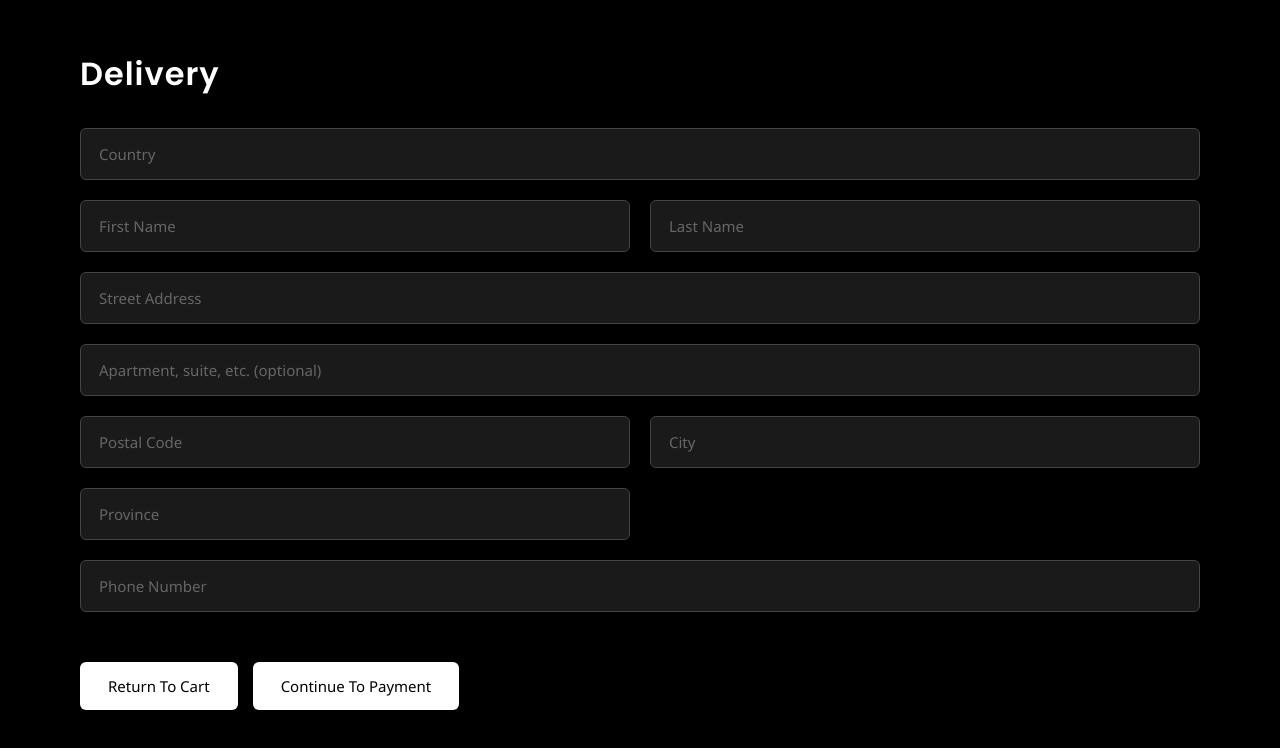
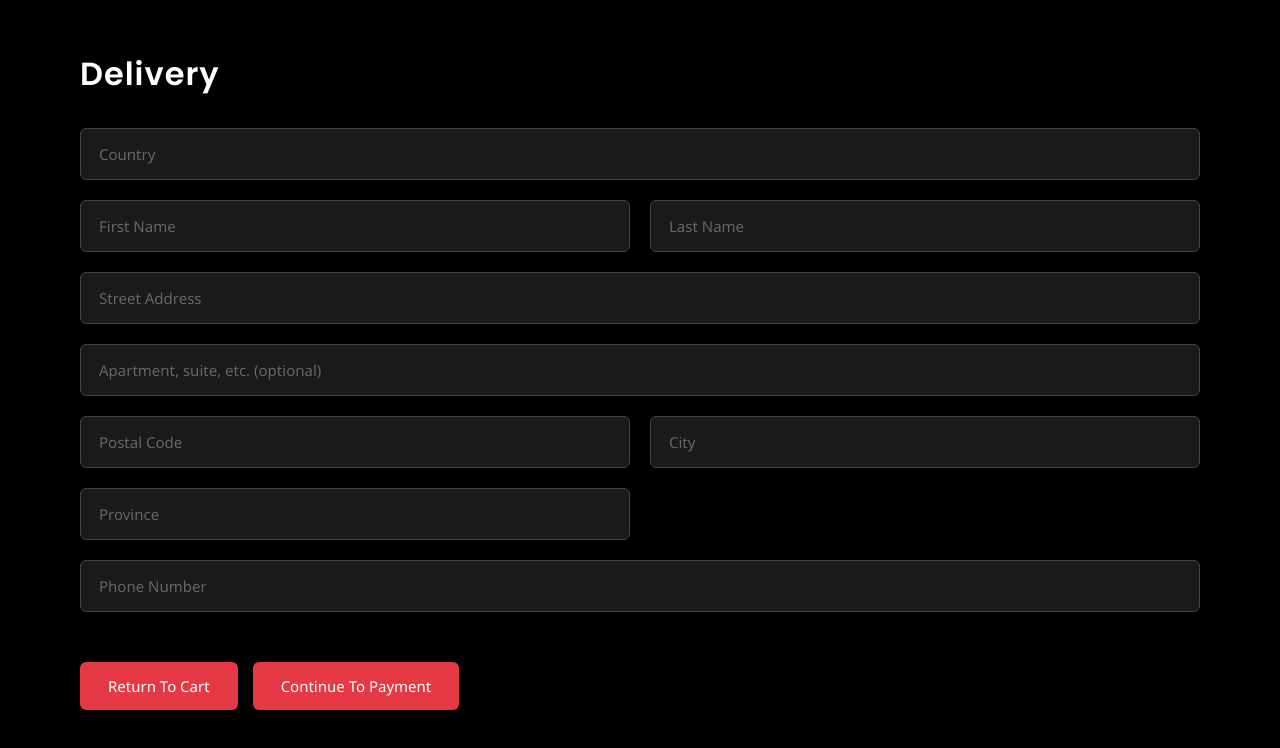
Before and after one commit to samuelmbaya/PBS-FRONTEND, a React (Vite) app: page /delivery in a window 1280 px wide. Shown: the top 748 px of the page. Built offline with nearby package versions, Linux system fonts and the light colour scheme; sample sign-in values are in the browser's storage.

Commit message:
restyled the delivery page4

```diff
--- a/src/Pages/Delivery.css
+++ b/src/Pages/Delivery.css
@@ -79,8 +79,8 @@
 }
 
 .return-cart-btn {
-  background: #fff;
-  color: #000;
+    background: #e63946;
+  color: #ffffff;
   padding: 14px 28px;
   border-radius: 6px;
   font-size: 15px;
@@ -92,7 +92,7 @@
 }
 
 .return-cart-btn:hover {
-  background: #e0e0e0;
+    background: #e63946;
 }
 
 .continue-payment-btn {
@@ -102,14 +102,15 @@
   font-weight: 500;
   border-radius: 6px;
   cursor: pointer;
-  background: #fff;
-  color: #000;
+    background: #e63946;
+  color: #ffffff;
   transition: background 0.2s ease;
   font-family: "Segoe UI", Arial, sans-serif;
 }
 
 .continue-payment-btn:hover {
-  background: #e0e0e0;
+    background: #e63946;
+
 }
 
 .continue-payment-btn:disabled {
```
